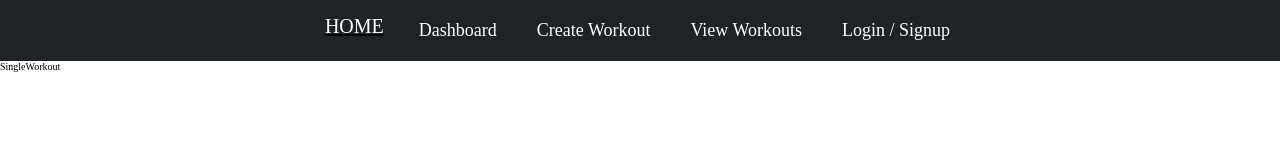
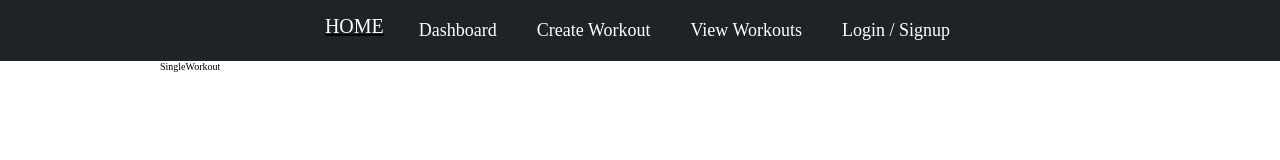
Before and after one commit to seanscott95/Tough-Tracking, a React (Create React App) app in the folder client/: page /viewWorkouts in a window 1280 px wide. Shown: the top 160 px of the page. Built offline with nearby package versions, Linux system fonts and the light colour scheme.

Commit message:
covered props.children with the container component

```diff
--- a/client/src/layouts/Mainlayout.jsx
+++ b/client/src/layouts/Mainlayout.jsx
@@ -1,15 +1,15 @@
 import React from 'react'
 import Navbar from '../components/Navbar'
+import { Container } from '../components/styles/Container.styled'
 
 export default function Mainlayout(props) {
   return (
     <div>
-
         {/* nav */}
         <Navbar></Navbar>
-
-        {props.children}
-
+        <Container>
+            {props.children}
+        </Container>
 
         {/* footer */}
 
```
Also changed, not shown: 1 other file (tests, documents, lock files or other folders).
